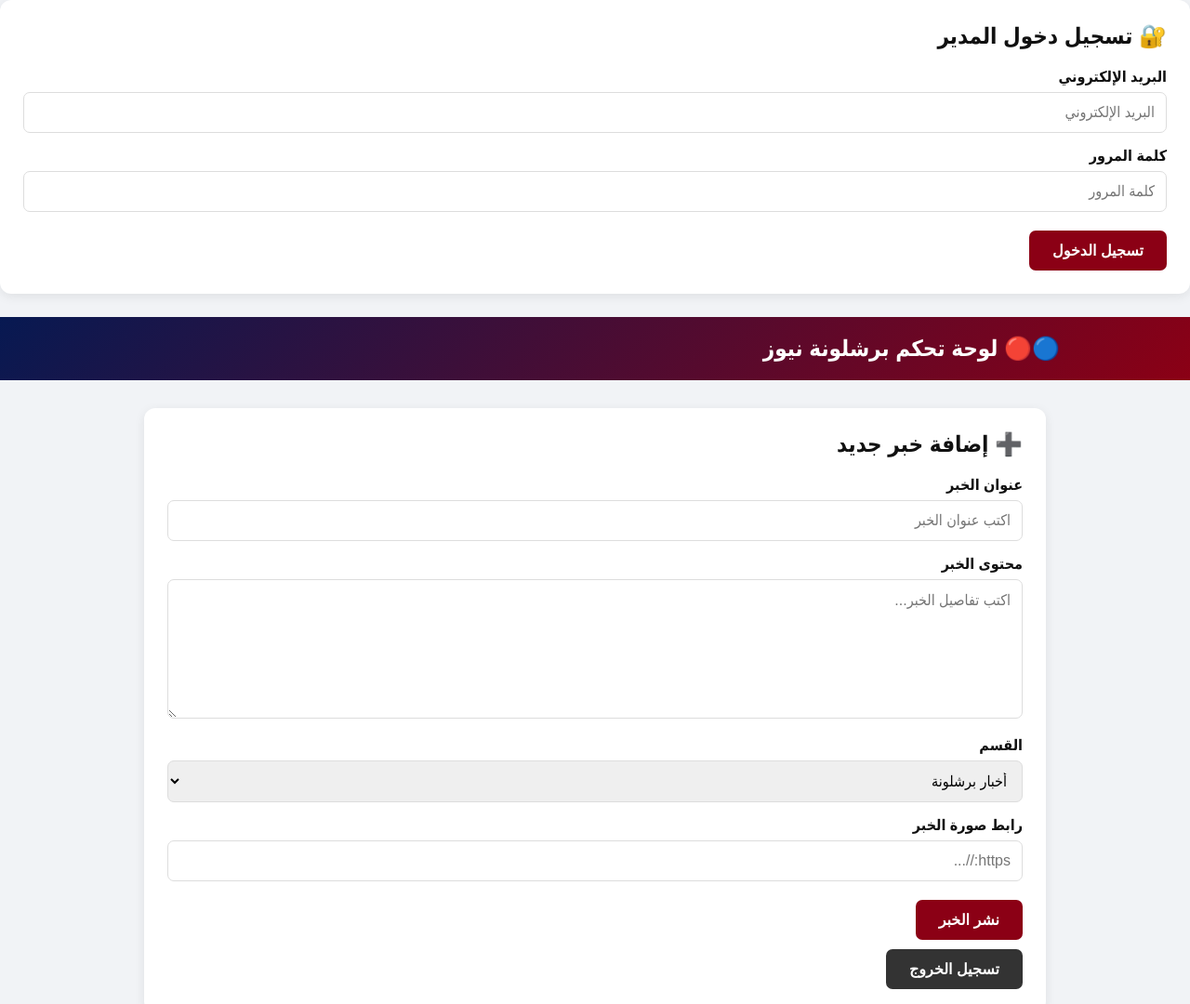
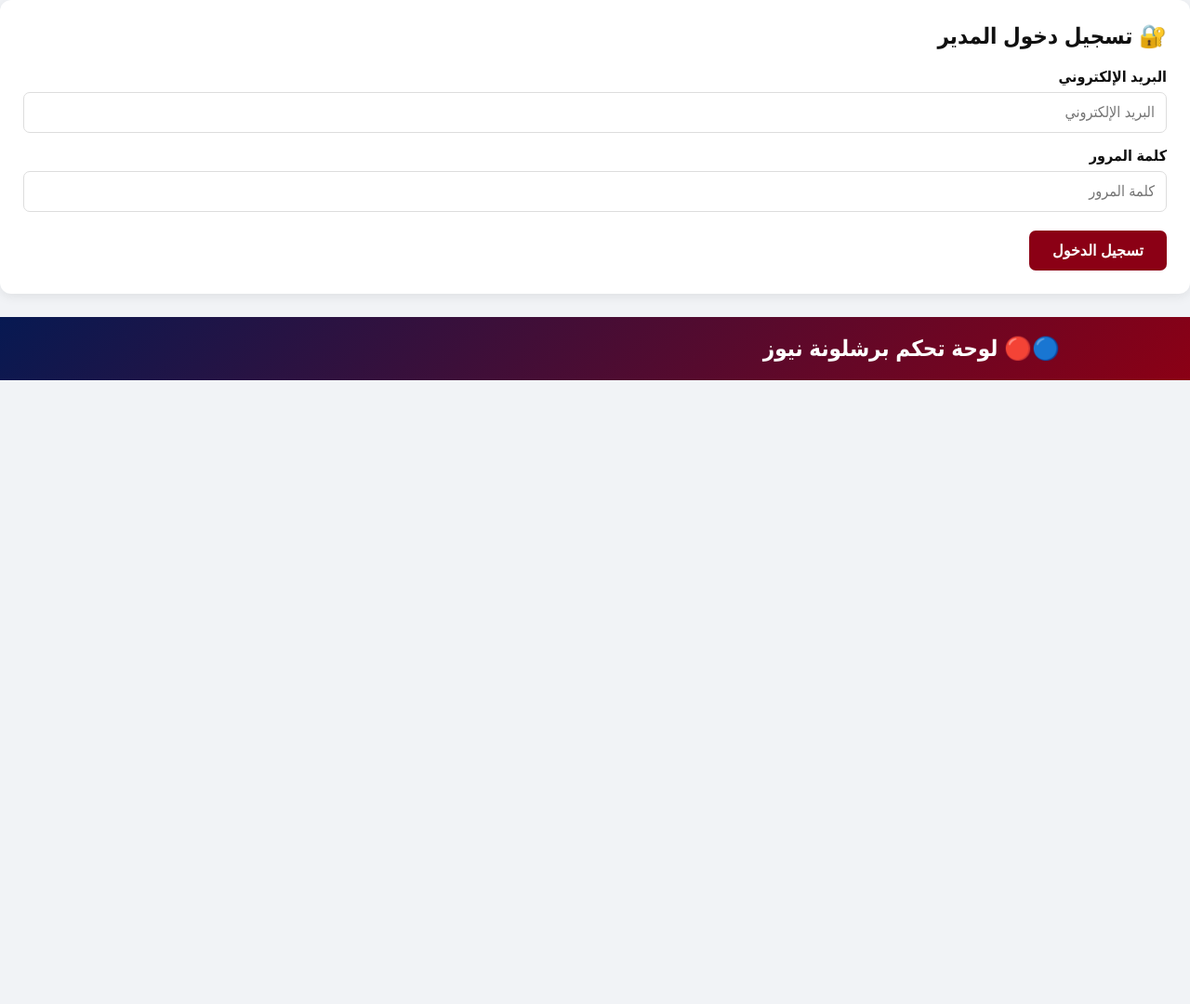
Before and after one commit to kpubg8725-byte/barcanews1, a plain HTML site: page admin.html in a window 1280 px wide. Shown: the top 1080 px of the page at 93% size. After the commit the page ends 800 px from the top, so only its background shows below. Drawn offline with Linux system fonts and the light colour scheme; no server answers.

Commit message:
Update admin.html

```diff
--- a/admin.html
+++ b/admin.html
@@ -165,7 +165,7 @@
   </div>
 </header>
 
-<main>
+<main id="dashboard" style="display:none;">
 
   <div class="card">
 
```
